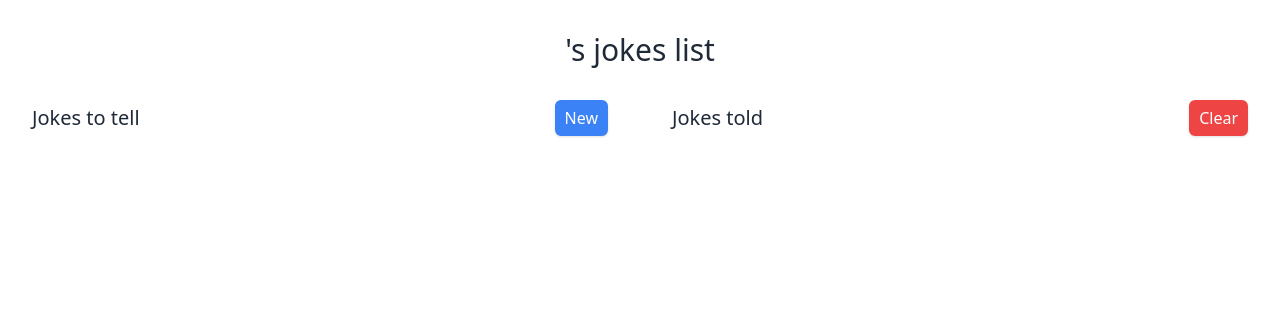
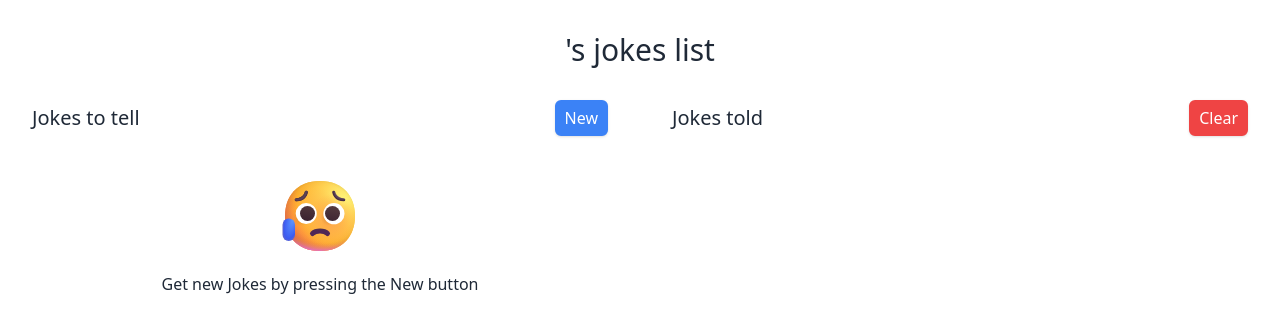
Before and after one commit to josushu0/todo-react, a React (Vite) app: page /tasks in a window 1280 px wide. Shown: the top 332 px of the page. Built offline with nearby package versions, Linux system fonts and the light colour scheme.

Commit message:
feat(TasksPage): show empty list component when empty

```diff
--- a/src/pages/TasksPage.jsx
+++ b/src/pages/TasksPage.jsx
@@ -3,6 +3,7 @@ import { useDispatch, useSelector } from "react-redux"
 import { getJokes } from "../store/slices/jokes/thunks"
 import { clearAll } from "../store/slices/jokes/jokesSlice"
 import TasksList from "../components/TasksList/List"
+import EmptyList from "../components/TasksList/EmptyList"
 
 function TasksPage() {
 	const jokes = useSelector((state) => state.jokes)
@@ -28,7 +29,11 @@ function TasksPage() {
 							New
 						</button>
 					</div>
+					{ jokes.length > 0 ?
 					<TasksList jokes={jokes} completed={false} />
+						:
+					<EmptyList />
+					}
 				</div>
 			</section>
 			<section className="col-span-1 row-span-1 flex flex-col ">
```
